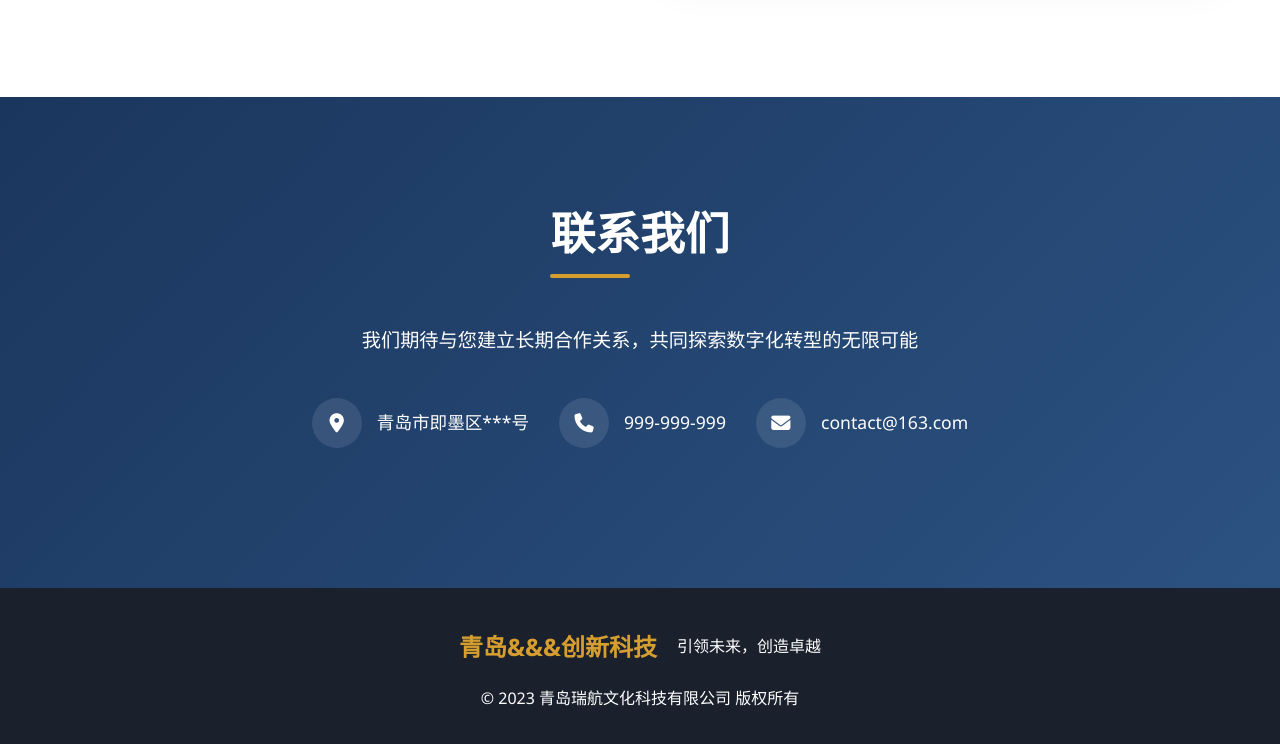
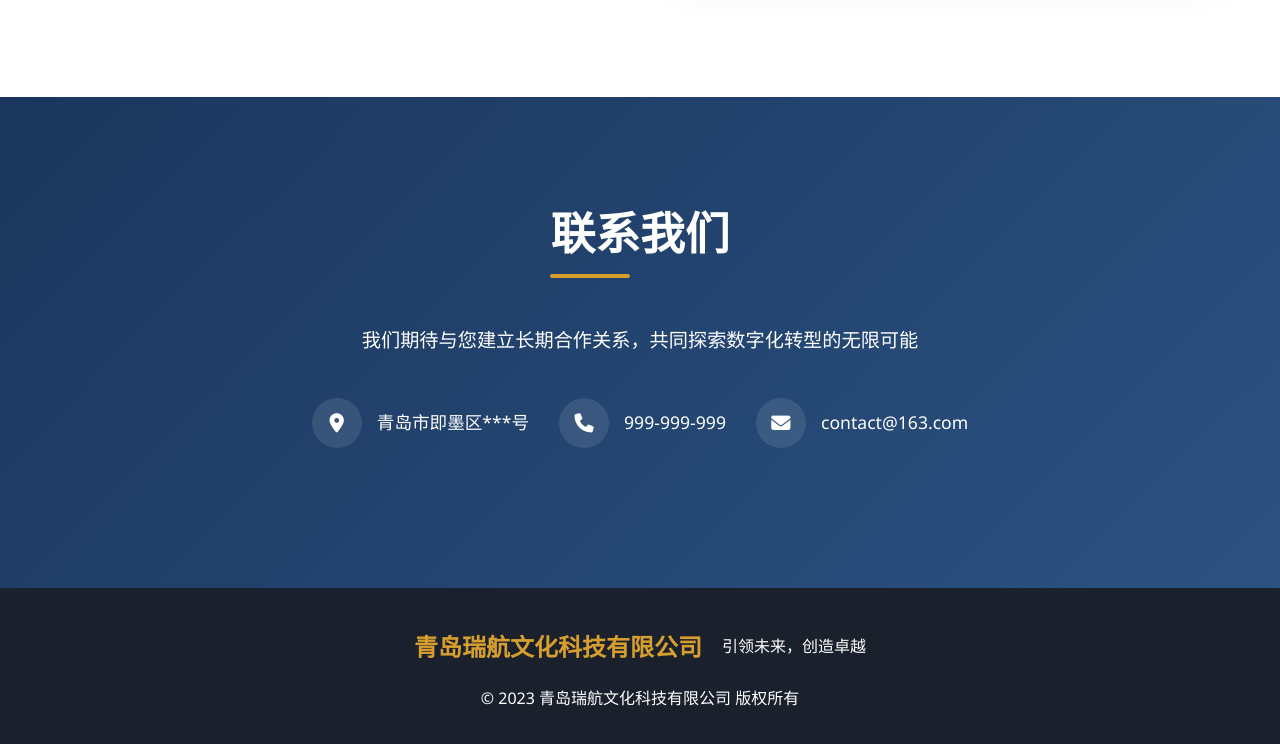
Before and after one commit to nihaojingyou/test2, a plain HTML site: page index.html in a window 1280 px wide. Shown: the part 1390-2134 px from the top of the page. Drawn offline with Linux system fonts and the light colour scheme.

Commit message:
Update index.html

```diff
--- a/index.html
+++ b/index.html
@@ -349,7 +349,7 @@
     <footer>
         <div class="container">
             <div class="footer-content">
-                <div class="footer-logo">青岛&&&创新科技</div>
+                <div class="footer-logo">青岛瑞航文化科技有限公司</div>
                 <div>引领未来，创造卓越</div>
             </div>
             <p>© 2023 青岛瑞航文化科技有限公司 版权所有</p>
```
